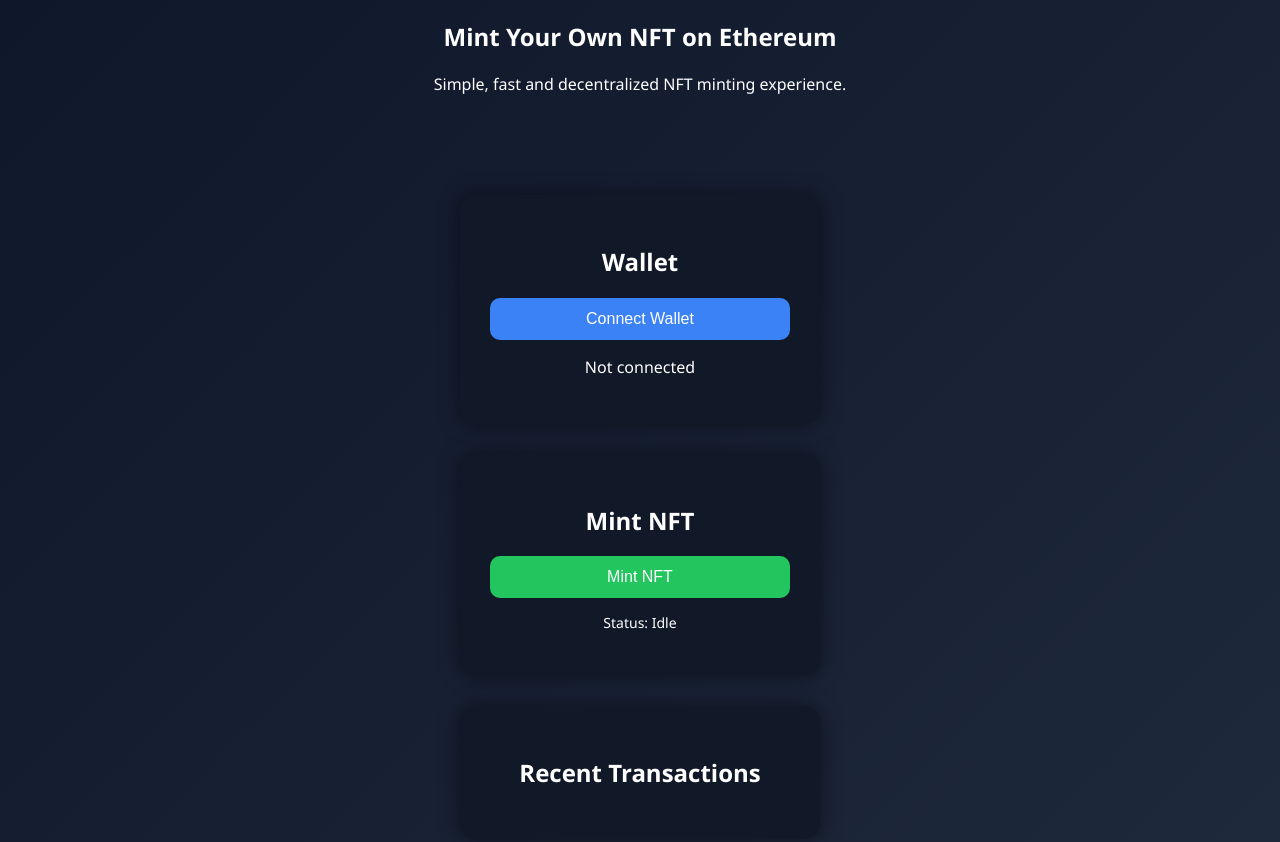
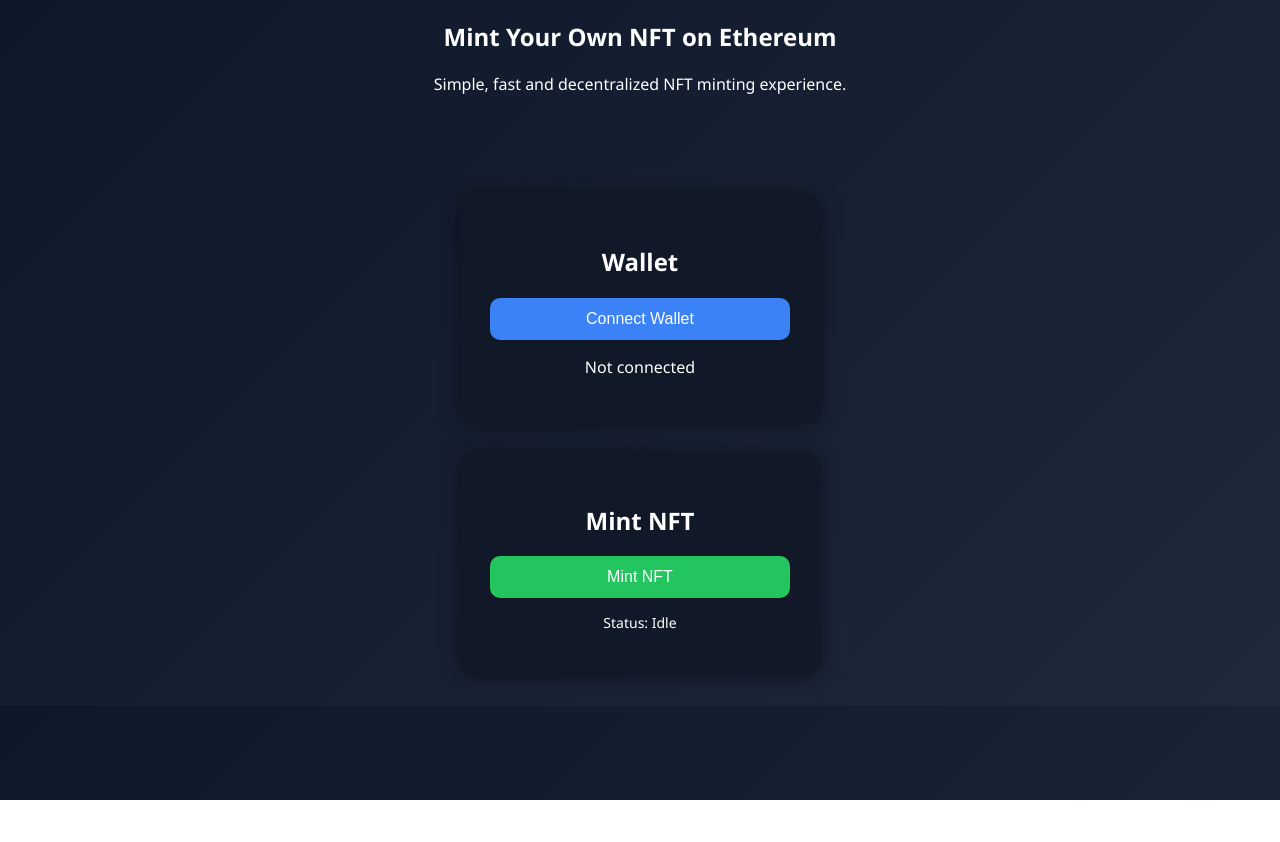
Before and after one commit to Rishabhdev007/nft-mint-dapp-frontend, a plain HTML site: page index.html in a window 1280 px wide. After the commit the page ends 800 px from the top, so only its background shows below. Drawn offline with Linux system fonts and the light colour scheme.

Commit message:
Remove transaction panel from index.html
Removed the transaction panel section from the HTML.

```diff
--- a/index.html
+++ b/index.html
@@ -26,11 +26,7 @@
     <p id="status">Status: Idle</p>
   </div>
 
-  <!-- TRANSACTION PANEL -->
-  <div class="card">
-    <h2>Recent Transactions</h2>
-    <ul id="txList"></ul>
-  </div>
+
 
 </div>
 
```
